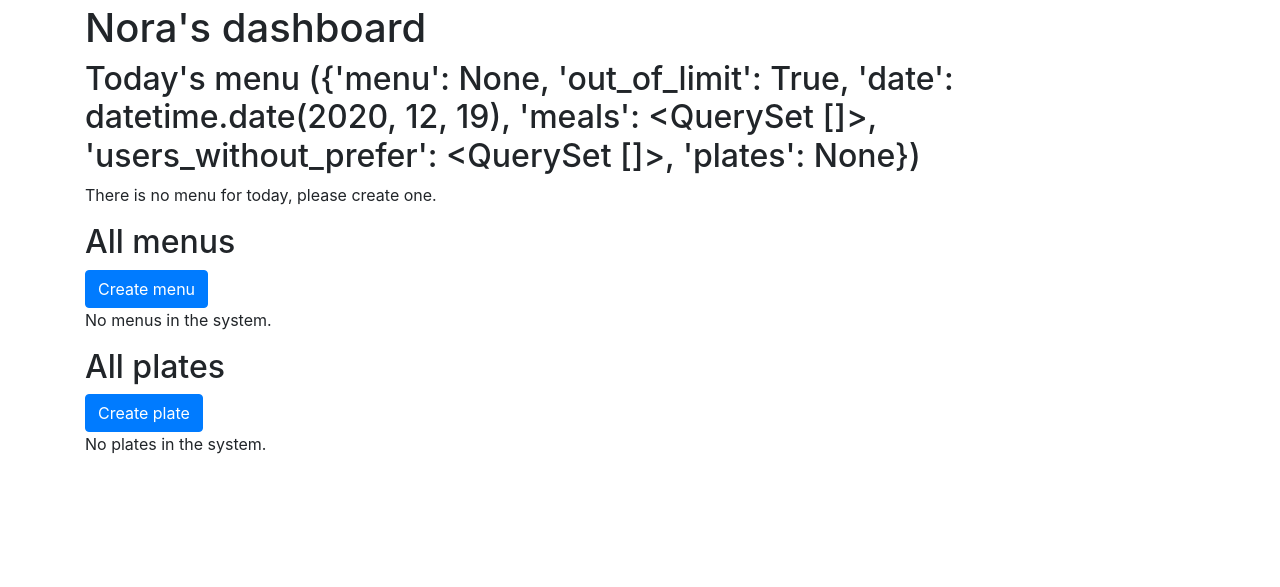
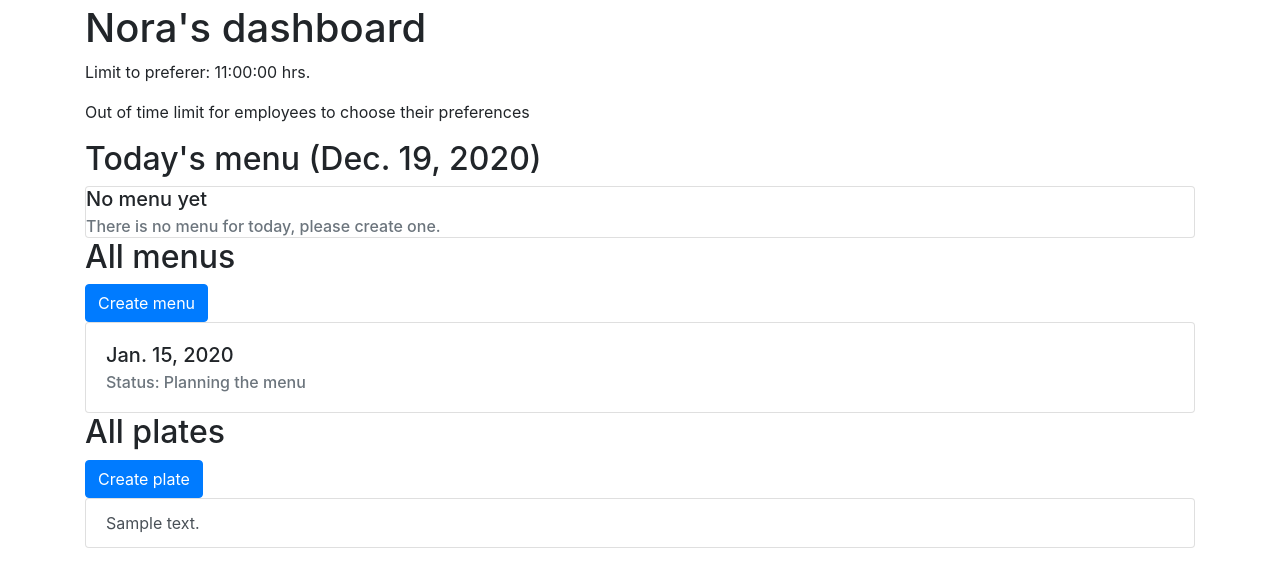
Before and after one commit to chivke/backend-test-acuna, a Django app: page /nora/ in a window 1280 px wide. Shown: the part 56-643 px from the top of the page. Run offline with Django 3.2, Linux system fonts and the light colour scheme; a user stored in the database is signed in; tables that the repository leaves empty hold one stand-in row (values such as "Sample post"); parts of the project's set-up code (start-up, migrations or seed data) failed here and were passed over; some libraries are stand-ins or nearby versions.

Commit message:
fix templates

```diff
--- a/backend/templates/meals/nora/main.html
+++ b/backend/templates/meals/nora/main.html
@@ -1,54 +1,75 @@
 {% extends "base.html" %}
 {% load static %}
 
-{% block title %}Nora's dashboard{% endblock %}
+{% block title %}{{ title }}{% endblock %}
 
 {% block content %}
 
-<h1>Nora's dashboard</h1>
+<h1>{{ title }}</h1>
 
-<div>
-  <h2>Today's menu ({{ today }})</h2>
-    {% if today_menu %}
+  <p>Limit to preferer: {{ prefer_limit }} hrs.</p>
+    {% if today.out_of_limit %}
+      <p>Out of time limit for employees to choose their preferences</p>
+    {% else %}
+      <p>Employees can still choose their preference</p>
+    {% endif %}
 
-      <h4>Status: {{ today_menu.status_str }}</h4>
-        {% if today_menu.out_of_limit %}
-          <p>Out of limit to choose menu preferences</p>
+<h2>Today's menu ({{ today.date }})</h2>
+
+<div class="card">
+  {% if today.menu %}
+    <div class="card-body">
+      <h5 class="card-title">{{ today.menu.status_str }}</h5>
+      <h6 class="card-subtitle text-muted">{{ today.date }}</h6>
+    </div>
+    <ul class="list-group list-group-flush">
+      {% for plate in today.plates %}
+        <li class="list-group-item">{{ plate.short_desc }}</li>
+      {% endfor %}
+    </ul>
+
+    <form method="post" action="{% url 'meals:send-reminder' %}">
+      {% csrf_token %}
+      <button type="submit"class="btn btn-primary">Send reminder</button>
+    </form>
+
   {% else %}
-          <p>Limit to preferer: {{ prefer_limit }} hrs.</p>
-          <a href="{% url 'meals:' %}"
-            role="button" class="btn btn-primary">Enviar recordatorio</a>
-          {% if today_menu.announced %}
-          <p>It has already been sent before</p>
+      <h5 class="card-title">No menu yet</h5>
+      <h6 class="card-subtitle text-muted">
+        There is no menu for today, please create one.
+      </h6>
   {% endif %}
-        {% endif %}
+</div>
+{% if today.menu %}
   <h4>Lunches chosen by employees</h4>
+  {% if today.meals %}
   <ul class="list-group">
-      {% for meal in meals %}
+    {% for meal in today.meals %}
       <li class="list-group-item">
         {{ meal.employee.username }}: {{ meal.plate.short_desc }}
       </li>
     {% endfor %}
   </ul>
-      {% if without_prefer %}
+  {% else %}
+    <p>No one has selected yet</p>
+  {% endif %}
+{% endif %}
+
+{% if today.users_without_prefer %}
   <h4>Waiting for the following employees:</h4>
     <ul class="list-group">
-          {% for employee in without_prefer %}
+    {% for employee in today.users_without_prefer %}
       <li class="list-group-item">{{ employee.username }}</li>
     {% endfor %}
     </ul>
 {% endif %}
 
-   {% else %}
-      <p>There is no menu for today, please create one.</p>
-   {% endif %}
-</div>
 <div>
   <h2>All menus</h2>
     <a href="{% url 'meals:menu-create' %}"
        role="button" class="btn btn-primary">Create menu</a>
-    {% if menus %}
-      {% for menu in menus %}
+    {% if all_menus %}
+      {% for menu in all_menus %}
         <div class="card">
           <div class="card-body">
             <h5 class="card-title">{{menu.date}}</h5>
@@ -67,9 +88,9 @@
    <h2>All plates</h2>
    <a href="{% url 'meals:plate-create' %}"
    role="button" class="btn btn-primary">Create plate</a>
-   {% if plates %}
+   {% if all_plates %}
     <ul class="list-group">
-      {% for plate in plates %}
+      {% for plate in all_plates %}
       <a class="list-group-item list-group-item-action"
         href="{% url 'meals:plate-update' plate.pk%}"
       >{{ plate.short_desc }}</a>
```
Also changed, not shown: backend/templates/meals/menu/detail.html (+4 -4 lines), backend/templates/users/user_detail.html (+3 -5 lines). Lines whose indentation alone changed are shown as unchanged.
